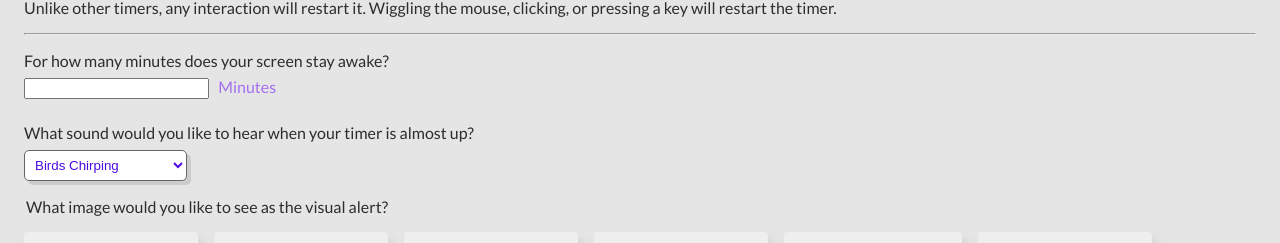
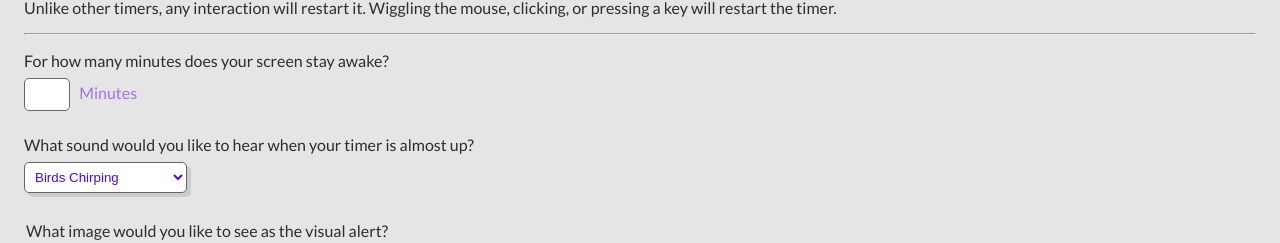
Before and after one commit to ChristianKomodo/touchtimer, an Angular app: page / in a window 1280 px wide. Shown: the part 145-388 px from the top of the page. Built offline with nearby package versions, Linux system fonts and the light colour scheme.

Commit message:
ts cleanup, UI updates, started duration input work

```diff
--- a/src/app/app.component.html
+++ b/src/app/app.component.html
@@ -24,7 +24,13 @@
     <label for="duration"
       >For how many minutes does your screen stay awake?</label
     >
-    <input type="text" #duration /> &nbsp;
+    <input
+      #duration
+      class="duration"
+      type="text"
+      (keyup)="onDurationChange($event)"
+    />
+    &nbsp;
     <span class="text-primary">Minutes</span>
 
     <!-- Audio Selection -->
--- a/src/app/app.component.scss
+++ b/src/app/app.component.scss
@@ -31,12 +31,18 @@ label {
 input {
   margin: 0.5rem 0;
 }
+input.duration {
+  padding: 8px 12px;
+  border-radius: 5px;
+  border: 1px solid #666;
+  width: 20px;
+}
 
 .dropdown {
   background-color: #fff;
   border: 1px solid #666;
   padding: 6px;
-  margin: 0.5rem 0 1rem;
+  margin: 0.5rem 0 1.75rem;
   color: var(--text-tertiary);
   border-radius: 5px;
   box-shadow: 4px 4px #ccc;
--- a/src/app/app.component.ts
+++ b/src/app/app.component.ts
@@ -53,6 +53,10 @@ export class AppComponent implements OnInit {
     this.title = 'TouchTimer.net';
     this.prepareAudio();
     this.prepareGif();
+  }
+
+  onDurationChange(event: any) {
+    console.log('duration event is', event.target.value);
   }
 
   prepareAudio(): void {
@@ -188,11 +192,11 @@ export class AppComponent implements OnInit {
 
     this.subscription = result.subscribe((intervalTick) => {
       if (intervalTick == this.duration - 10) {
-        // Almost up warning
+        // Timer is almost up at 10 seconds before duration
         this.playAudio();
         this.timerAlmostUp = true;
       }
-      if (this.remainingTime >= 0) {
+      if (this.remainingTime > 0) {
         this.remainingTime -= 1;
         this.remainingPercent = Math.round(
           (this.remainingTime / this.duration) * 100
@@ -205,11 +209,9 @@ export class AppComponent implements OnInit {
 
   stopTimer(): void {
     this.subscription.unsubscribe();
-    this.showMenu = !this.showMenu;
+    this.showMenu = true;
   }
   showCreditsToggle(): void {
     this.showCredits = !this.showCredits;
   }
 }
-
-// https://forums.eveonline.com/t/hacs-for-level-4-missions/346610/7
```
